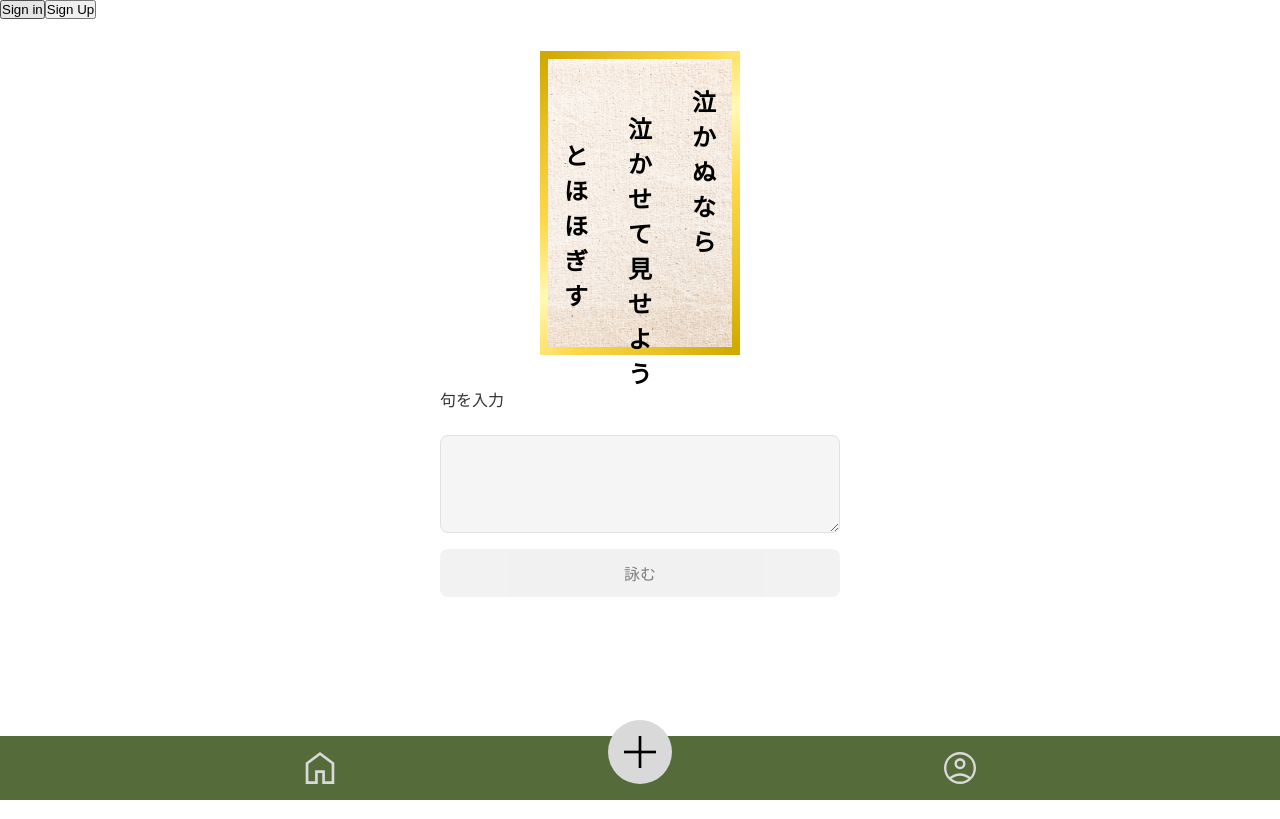
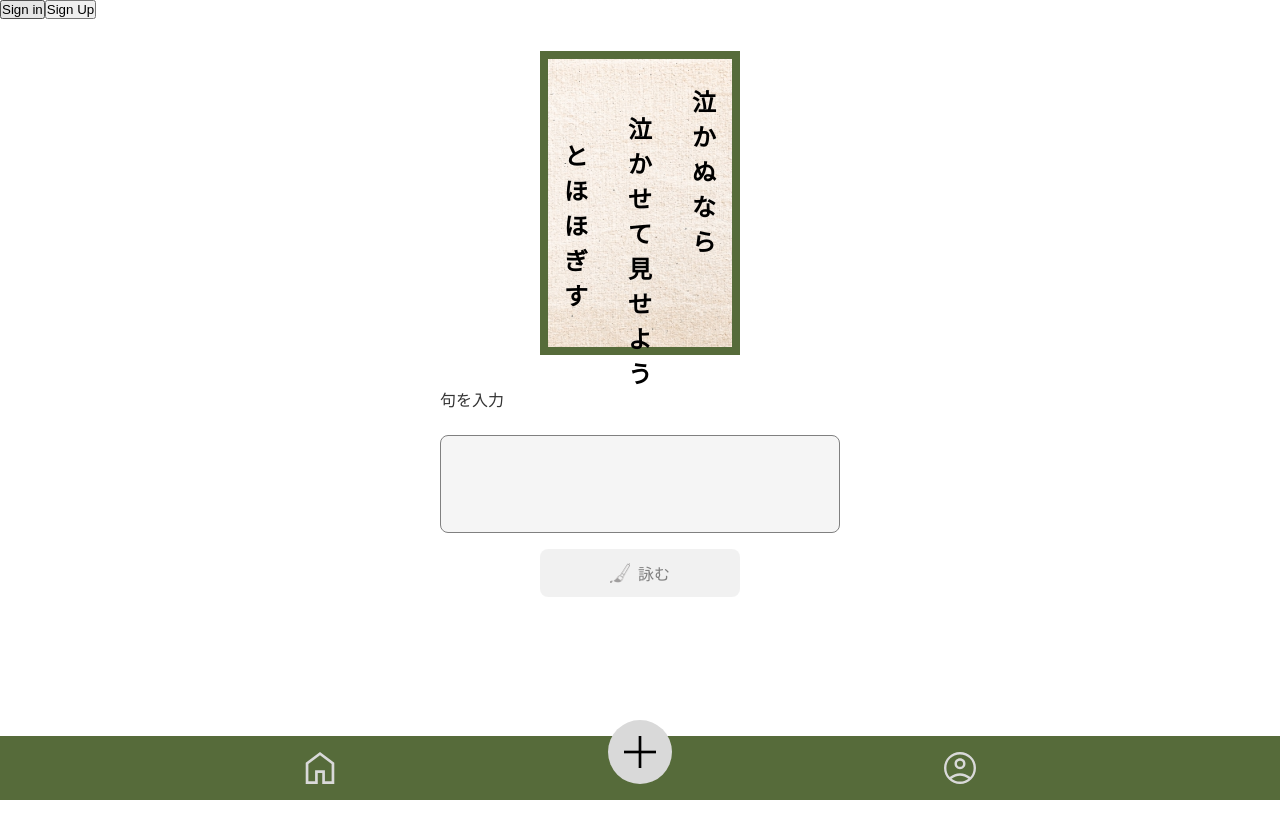
Before and after one commit to mafyyu/haiku-sns, a Next.js app: page /compose/post in a window 1280 px wide. Built offline with nearby package versions, Linux system fonts and the light colour scheme; no server answers.

Commit message:
デフォを緑に

```diff
--- a/src/app/compose/post/page.tsx
+++ b/src/app/compose/post/page.tsx
@@ -48,7 +48,7 @@ export default function Post() {
     >
       {/* 俳句カード */}
       <HaikuCard
-        isGold={true}
+        isGold={false}// 時間によって変更
         haiku={[
           text1 || "泣かぬなら",
           text2 || "泣かせて見せよう",
@@ -87,18 +87,20 @@ export default function Post() {
             setText2(lines[1] || "");
             setText3(lines[2] || "");
           }}
+
           placeholder={`泣かぬなら\n泣かせて見せよう\nとほほぎす`}
           rows={3}
           style={{
             width: "100%",
             padding: "0.75rem",
             backgroundColor: "#f5f5f5",
-            border: "1px solid #e0e0e0",
+            border: "1px solid #808080",
             borderRadius: "0.5rem",
             fontSize: "1rem",
             fontFamily: "inherit",
-            resize: "vertical",
+            resize: "none",
             lineHeight: "1.5",
+            background: "#D9D9D90"
           }}
         />
 
@@ -106,11 +108,13 @@ export default function Post() {
           onClick={handleSubmit}
           disabled={!text1.trim() || !text2.trim() || !text3.trim()}
           style={{
+            width: "50%",
             display: "inline-flex",
             alignItems: "center",
             justifyContent: "center",
             gap: "0.5rem",
             padding: "0.75rem 1.5rem",
+            margin: "auto",
             borderRadius: "0.5rem",
             backgroundColor: "#e5e5e5",
             border: "none",
@@ -128,7 +132,7 @@ export default function Post() {
             e.currentTarget.style.backgroundColor = "#e5e5e5";
           }}
         >
-          詠む
+            <img src="/pencil.png" alt="pencil icon" style={{width:"20px", height: "20px"}} />詠む
         </button>
       </div>
     </div>
```
